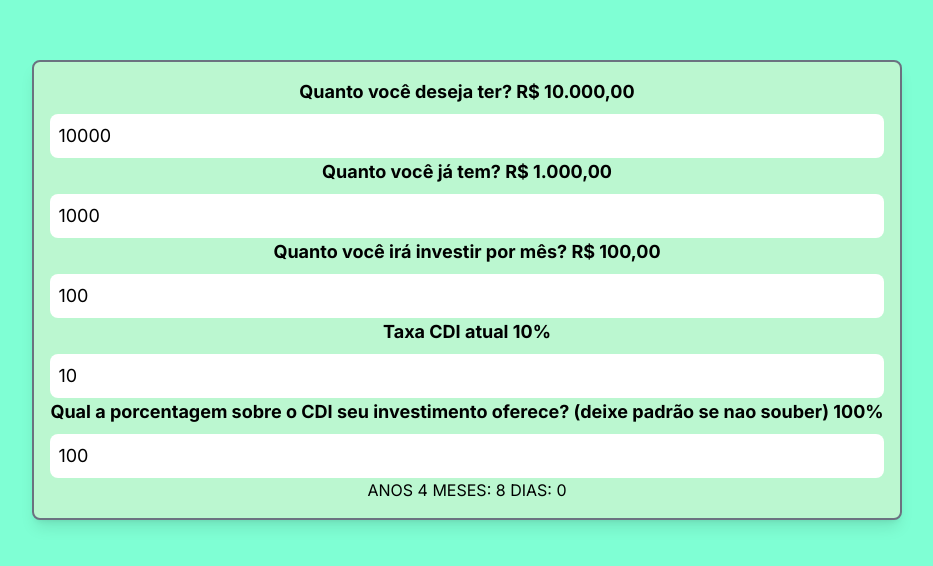
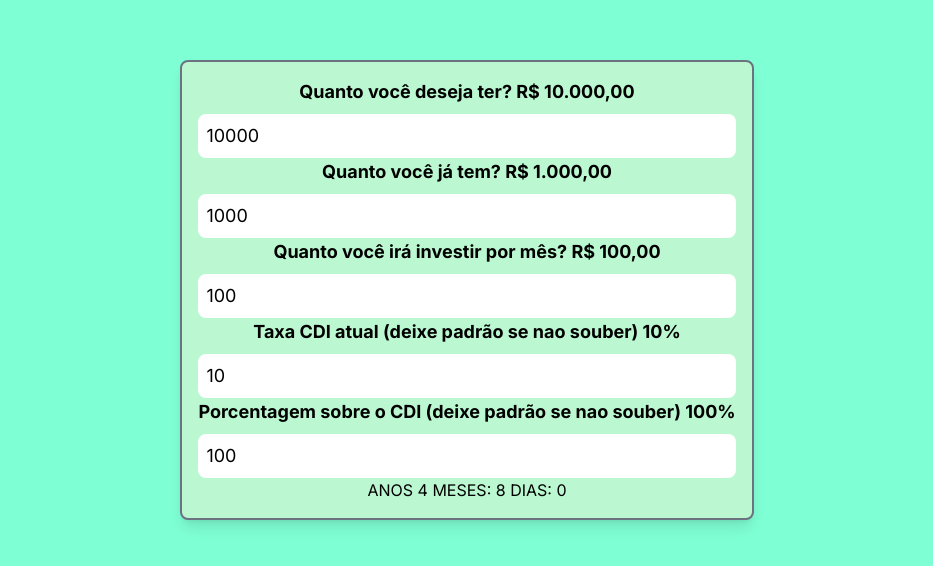
Before and after one commit to silviorodrigues98/calculador_de_sonhos_PROJECT, a Next.js app: page /montante in a window 1280 px wide. Shown: the part 110-676 px from the top of the page, without its empty margins (173-1106 px from the left). Built offline with nearby package versions, Linux system fonts and the light colour scheme.

Commit message:
Changed message to user

```diff
--- a/src/app/montante/page.js
+++ b/src/app/montante/page.js
@@ -66,7 +66,7 @@ export default function Page() {
         className="rounded-lg p-2 text-lg"
       />
       <label className="mb-2 text-center font-bold text-lg">
-        Taxa CDI atual {" "}
+        Taxa CDI atual (deixe padrão se nao souber){" "}
         {new Intl.NumberFormat("pt-BR", {
           style: "percent",
         }).format(cdiAtual / 100)}
@@ -78,7 +78,7 @@ export default function Page() {
         className="rounded-lg p-2 text-lg"
       />
       <label className="mb-2 text-center font-bold text-lg">
-        Qual a porcentagem sobre o CDI seu investimento oferece? (deixe padrão se nao souber){" "}
+        Porcentagem sobre o CDI (deixe padrão se nao souber){" "}
         {new Intl.NumberFormat("pt-BR", {
           style: "percent",
         }).format(porcentagemCdi / 100)}
```
